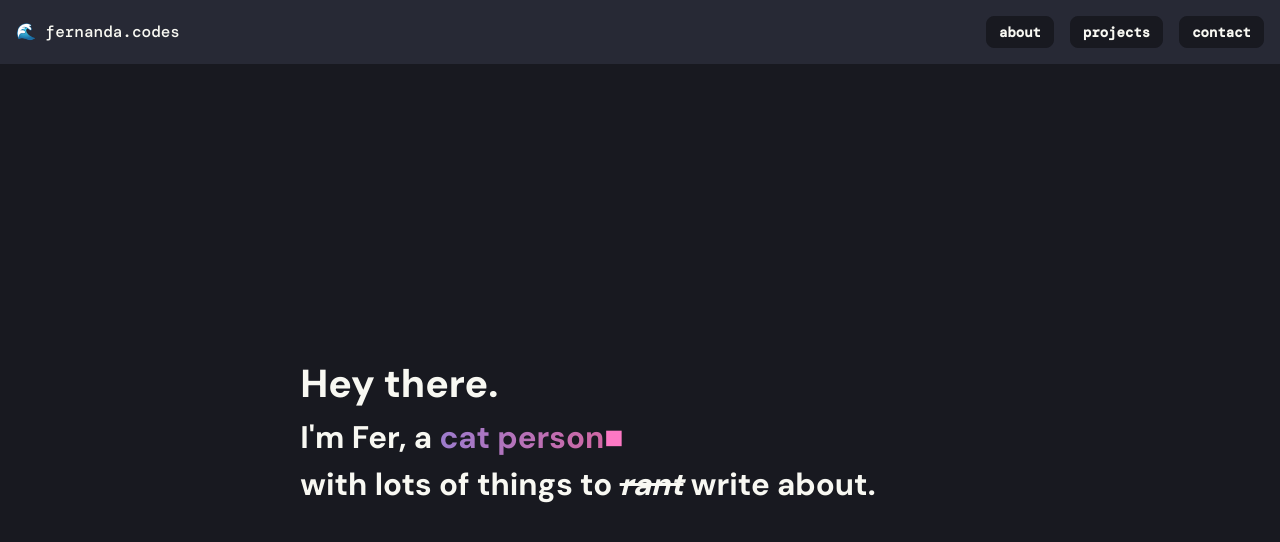
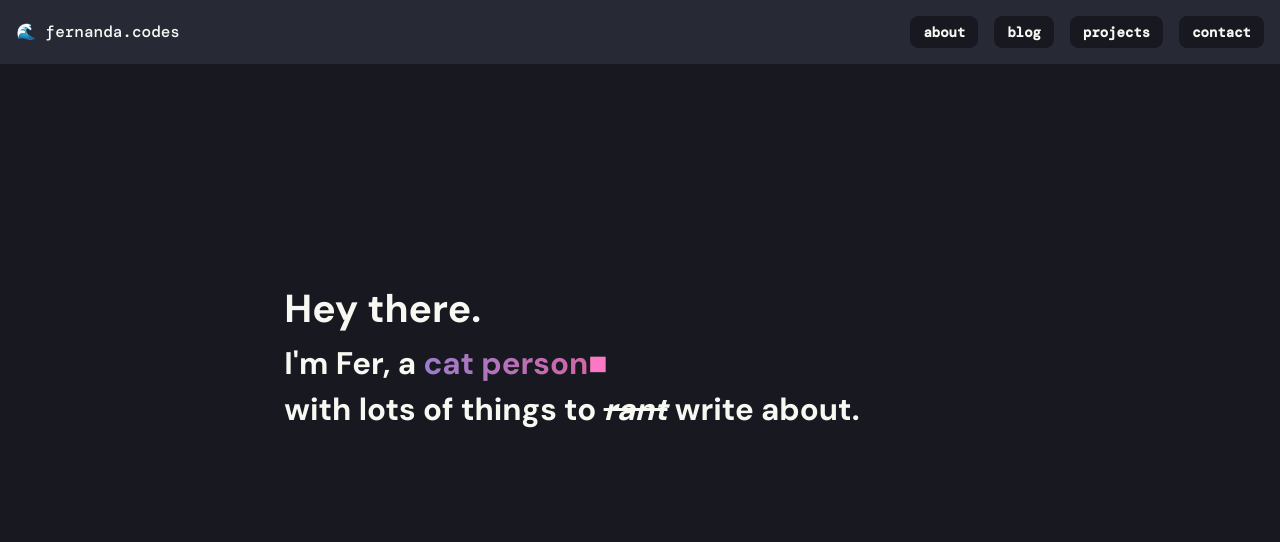
Before and after one commit to ferlu/portfolio-strapi, a Next.js app: page / in a window 1280 px wide. Shown: the top 542 px of the page. Built offline with nearby package versions, Linux system fonts and the light colour scheme.

Commit message:
Update layouts

```diff
--- a/package.json
+++ b/package.json
@@ -9,6 +9,8 @@
     "lint": "next lint"
   },
   "dependencies": {
+    "@apollo/client": "^3.8.0-rc.2",
+    "@apollo/experimental-nextjs-app-support": "^0.4.1",
     "autoprefixer": "10.4.15",
     "eslint": "8.48.0",
     "eslint-config-next": "13.4.19",
--- a/postcss.config.js
+++ b/postcss.config.js
@@ -1,6 +1,8 @@
 module.exports = {
-  plugins: {
-    tailwindcss: {},
-    autoprefixer: {},
-  },
-}
+	plugins: {
+		"postcss-import": {},
+		"tailwindcss/nesting": {},
+		tailwindcss: {},
+		autoprefixer: {},
+	},
+};
--- a/src/app/_components/navbar/index.js
+++ b/src/app/_components/navbar/index.js
@@ -1,4 +1,4 @@
-import { ROUTES } from "@/app/_lib/_constants";
+import { ROUTES } from "@/app/lib/_constants";
 import Link from "next/link";
 
 export const Navbar = () => {
--- /dev/null
+++ b/src/app/_graphql/queries.js
@@ -0,0 +1,42 @@
+import { gql } from "@apollo/client";
+
+const GET_ALL_SLUGS = gql`
+	query {
+		blogPosts {
+			data {
+				attributes {
+					urlSlug
+				}
+			}
+		}
+	}
+`;
+
+const GET_ALL_POSTS = gql`
+	query {
+		blogPosts {
+			data {
+				attributes {
+					title
+					description
+					urlSlug
+				}
+			}
+		}
+	}
+`;
+
+const GET_INDIVIDUAL_POST = gql`
+	query ($slugUrl: String!) {
+		blogPosts(filters: { urlSlug: { eq: $slugUrl } }) {
+			data {
+				attributes {
+					title
+					content
+				}
+			}
+		}
+	}
+`;
+
+export { GET_ALL_POSTS, GET_INDIVIDUAL_POST, GET_ALL_SLUGS };
--- a/src/app/about/page.js
+++ b/src/app/about/page.js
@@ -3,8 +3,8 @@ const About = () => {
 		<div
 			id='about'
 			className='container mx-auto w-full md:max-w-prose'>
-			<h1>About</h1>
-			<section id=''></section>
+			<h1 className='decoration-primary'>About</h1>
+			<section id='about-content'>asdas</section>
 		</div>
 	);
 };
--- a/src/app/globals.css
+++ b/src/app/globals.css
@@ -45,6 +45,33 @@ h6 {
 	font-size: 0.7rem;
 }
 
+#home {
+	h1,
+	h2,
+	h3,
+	h4,
+	h5,
+	h6 {
+		font-family: var(--font-sans);
+		font-weight: bold;
+		text-shadow: none;
+		text-decoration: none;
+	}
+}
+
+h1,
+h2,
+h3,
+h4,
+h5,
+h6 {
+	font-family: var(--font-mono);
+	font-weight: bold;
+	/* text-shadow: -2px 2px #ff7ac5e7; */
+	text-decoration: underline #ff7ac6;
+	text-underline-offset: 6px;
+}
+
 label,
 select,
 [type="radio"],
--- a/src/app/_lib/_constants/index.js
+++ b/src/app/lib/_constants/index.js
@@ -1,5 +1,6 @@
 export const ROUTES = [
 	{ label: "About", href: "/about" },
+	{ label: "Blog", href: "/blog" },
 	{ label: "Projects", href: "/projects" },
 	{ label: "Contact", href: "/contact" },
 ];
--- a/src/app/page.js
+++ b/src/app/page.js
@@ -19,8 +19,9 @@ export default function Home() {
 	}, []);
 
 	return (
-		<div className='hero-content align-top text-left'>
-			<div className='max-w-2xl'>
+		<div
+			id='home'
+			className='max-w-2xl mt-48 font-sans'>
 			<h1 className='text-4xl font-extrabold md:text-4xl'>Hey there.</h1>
 			<h2 className='text-3xl font-bold'>
 				I&apos;m Fer, a{" "}
@@ -32,6 +33,5 @@ export default function Home() {
 				<span className='line-through italic'>rant</span> write about.
 			</h2>
 		</div>
-		</div>
 	);
 }
```
Also changed, not shown: 1 other file (tests, documents, lock files or other folders). Lines whose indentation alone changed are shown as unchanged.
